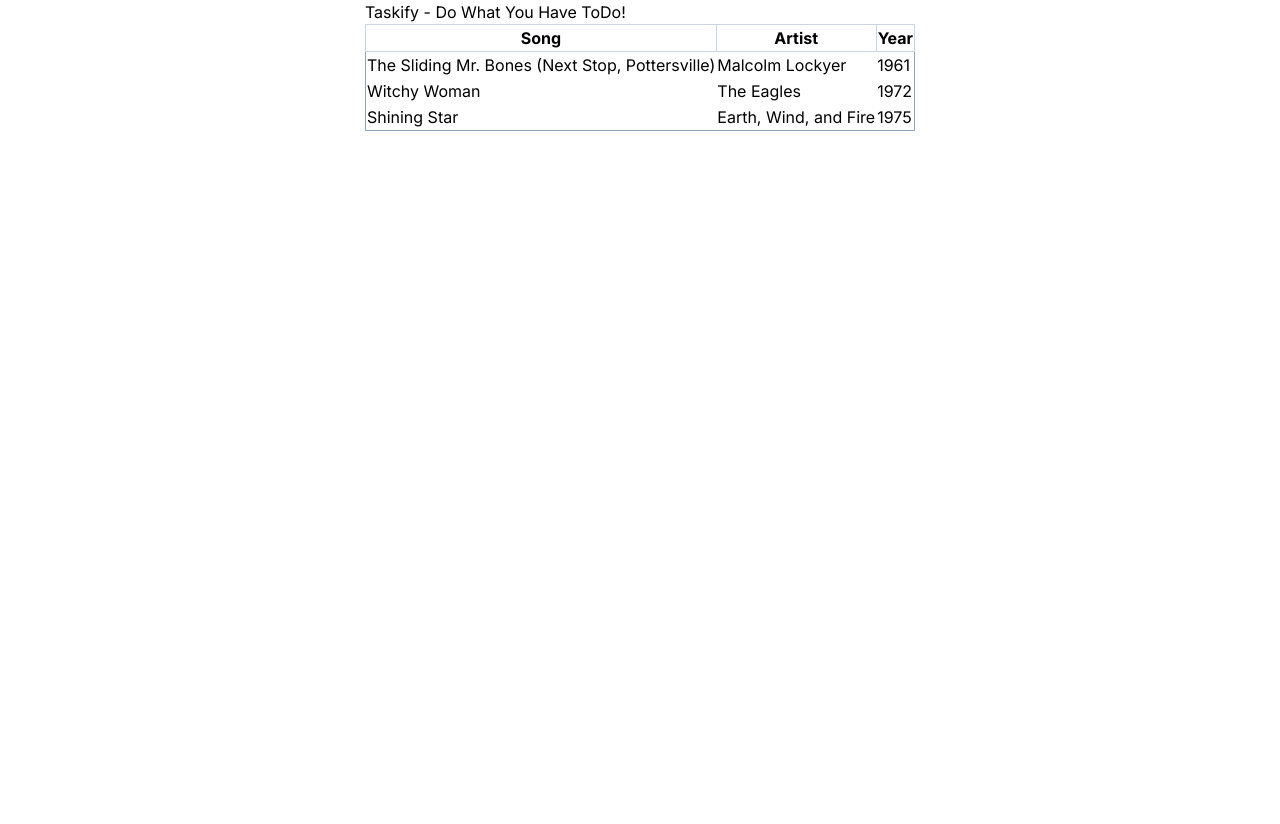
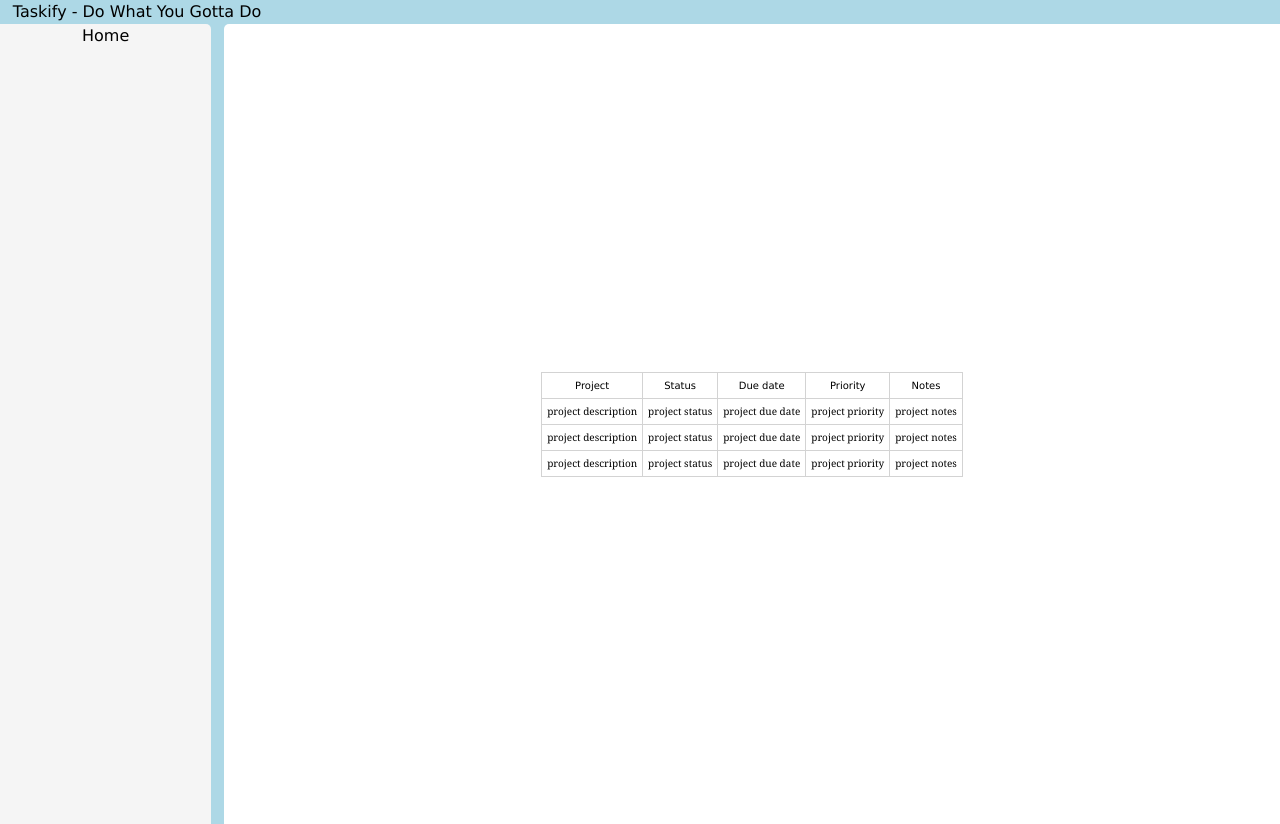
Before and after one commit to AlessandroDu/taskify---todo-app, a Next.js app: page / in a window 1280 px wide. Before the commit the page ends 800 px from the top, so only its background shows below. Built offline with nearby package versions, Linux system fonts and the light colour scheme.

Commit message:
Start from 0, create table struct and page struct with header, sidebar, and main content

```diff
--- a/src/app/globals.css
+++ b/src/app/globals.css
@@ -1,3 +1,52 @@
 @tailwind base;
 @tailwind components;
 @tailwind utilities;
+
+.main-container {
+    display: flex;
+    flex-direction: column;
+    background-color: lightblue;
+    font-family: Verdana, Geneva, Tahoma, sans-serif;
+}
+
+header {
+    padding-left: 1vw;
+}
+
+.sub-container {
+    display: flex;
+    flex: 1;
+    gap: 1vw;
+}
+
+.side-bar-left {
+    display: flex;
+    flex-direction: column;
+    align-items: center;
+    height: 100vh;
+    flex: 0.2;
+    background-color: whitesmoke;
+    border-top-right-radius: 5px;
+}
+
+.main-content {
+    display: flex;
+    flex-direction: column;
+    justify-content: center;
+    align-items: center;
+    flex: 1;
+    background-color: white;
+    border-top-left-radius: 5px;
+}
+
+th, tr, td {
+    border: solid lightgrey 0.9px;
+    font-size: x-small;
+    font-weight: 300;
+    font-family: Cambria, Cochin, Georgia, Times, 'Times New Roman', serif;
+    padding: 5px;
+}
+
+th {
+    font-family: Verdana, Geneva, Tahoma, sans-serif;
+}
--- a/src/app/page.js
+++ b/src/app/page.js
@@ -1,9 +1,21 @@
-import { Table } from "@/components/Table"
+"use client";
+
+import { Table } from "@/components/Table";
+import { useState } from "react";
 
 export default function Home() {
+
   return (
-    <main className="grid place-content-center">
-      <Table />
-    </main>
+    <div className="main-container">
+      <header className="header">Taskify - Do What You Gotta Do</header>
+      <div className="sub-container">
+      <section className="side-bar-left">
+        <p>Home</p>
+      </section>
+      <section className="main-content">
+        <Table />
+      </section>
+      </div>
+    </div>
   );
 }
--- a/src/components/Table.js
+++ b/src/components/Table.js
@@ -1,34 +1,41 @@
+"use client";
 
 export function Table() {
+
     return (
-        <div>
-            <header >Taskify - Do What You Have ToDo!</header>
-            <table className="table-auto border-collapse border border-slate-400">
+    <table className="table">
         <thead>
             <tr>
-                  <th className="border border-slate-300">Song</th>
-                  <th className="border border-slate-300">Artist</th>
-                  <th className="border border-slate-300">Year</th>
+                <th>Project</th>
+                <th>Status</th>
+                <th>Due date</th>
+                <th>Priority</th>
+                <th>Notes</th>
             </tr>
         </thead>
         <tbody>
             <tr>
-                  <td>The Sliding Mr. Bones (Next Stop, Pottersville)</td>
-                  <td>Malcolm Lockyer</td>
-                  <td>1961</td>
+                <td>project description</td>
+                <td>project status</td>
+                <td>project due date</td>
+                <td>project priority</td>
+                <td>project notes</td>
             </tr>
             <tr>
-                  <td>Witchy Woman</td>
-                  <td>The Eagles</td>
-                  <td>1972</td>
+                <td>project description</td>
+                <td>project status</td>
+                <td>project due date</td>
+                <td>project priority</td>
+                <td>project notes</td>
             </tr>
             <tr>
-                  <td>Shining Star</td>
-                  <td>Earth, Wind, and Fire</td>
-                  <td>1975</td>
+                <td>project description</td>
+                <td>project status</td>
+                <td>project due date</td>
+                <td>project priority</td>
+                <td>project notes</td>
             </tr>
         </tbody>
     </table>
-        </div>
     );
-}
+};
```
Also changed, not shown: package.json (+5 -4 lines), 1 other file (tests, documents, lock files or other folders). Lines whose indentation alone changed are shown as unchanged.
